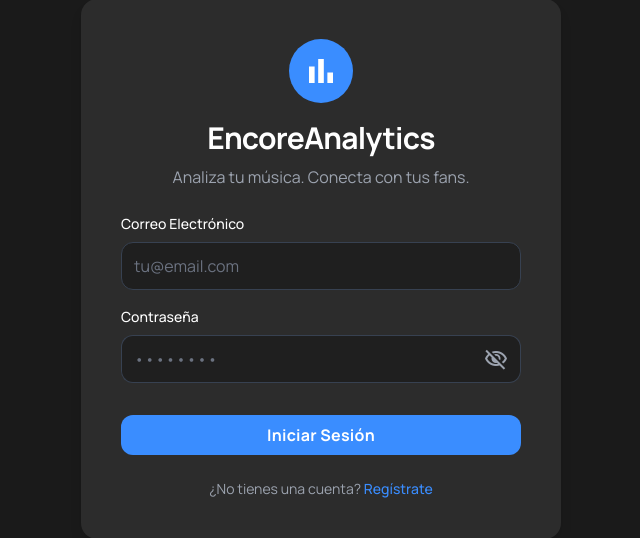
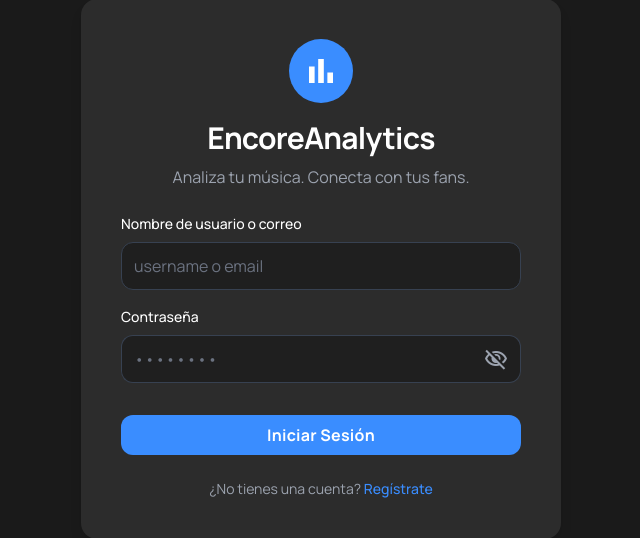
Before and after one commit to Juan-Garcia16/EncoreAnalytics, a Django app: page /fans/login/ in a window 1280 px wide. Shown: the part 131-669 px from the top of the page, without its empty margins (319-959 px from the left). Run offline with Django 5.2, Linux system fonts and the light colour scheme; some libraries are stand-ins or nearby versions.

Commit message:
Logeo por nombre de usuario y por correo

```diff
--- a/fans/views.py
+++ b/fans/views.py
@@ -115,22 +115,29 @@ def register(request):
 
 def login_view(request):
     if request.method == 'POST':
-        email = request.POST.get('email')
+        identifier = request.POST.get('email')  # puede ser correo o username
         password = request.POST.get('password')
 
-        # Django por defecto autentica por username, así que
-        # si registras por email, debemos buscar el username.
         from django.contrib.auth.models import User
-        try:
-            user = User.objects.get(email=email)
-            user = authenticate(request, username=user.username, password=password)
-        except User.DoesNotExist:
-            user = None
+        user = None
+
+        # Intentar autenticar directamente usando lo ingresado como username
+        if identifier and password:
+            user = authenticate(request, username=identifier, password=password)
+
+        # Si no se autenticó, intentar tratar el identificador como email
+        if user is None and identifier and password:
+            # buscar usuarios con ese email (case-insensitive). Puede haber múltiples; probamos hasta autenticar.
+            users_by_email = User.objects.filter(email__iexact=identifier)
+            for u in users_by_email:
+                user = authenticate(request, username=u.username, password=password)
+                if user:
+                    break
 
         if user is not None:
             login(request, user)
             return redirect('dashboard')  # Cambia por la vista que usarás tras login
         else:
-            messages.error(request, 'Correo o contraseña incorrectos')
+            messages.error(request, 'Usuario/correo o contraseña incorrectos')
 
     return render(request, 'users/login.html')
--- a/templates/users/login.html
+++ b/templates/users/login.html
@@ -132,13 +132,13 @@
               {% endif %}
               <label class="flex flex-col">
                 <p class="text-white text-sm font-medium leading-normal pb-2">
-                  Correo Electrónico
+                  Nombre de usuario o correo
                 </p>
                 <input
                   name="email"
                   class="form-input flex w-full min-w-0 flex-1 resize-none overflow-hidden rounded-lg text-white focus:outline-0 focus:ring-0 border border-gray-700 bg-[#1f1f1f] focus:border-primary h-12 placeholder:text-gray-500 p-3 text-base font-normal leading-normal"
-                  placeholder="tu@email.com"
-                  type="email"
+                  placeholder="username o email"
+                  type="text"
                   value="{{ request.POST.email|default:'' }}"
                 />
               </label>
```
